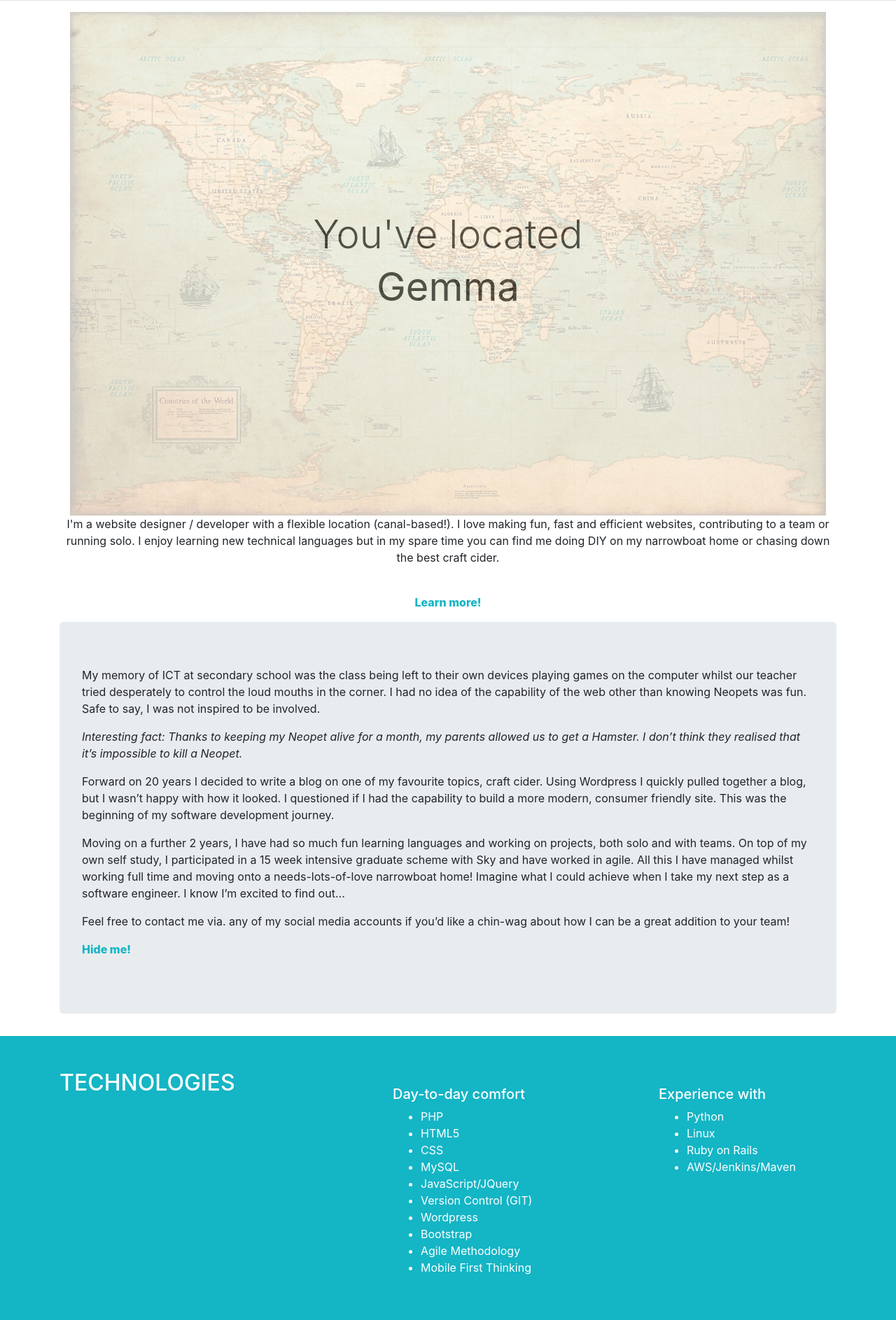
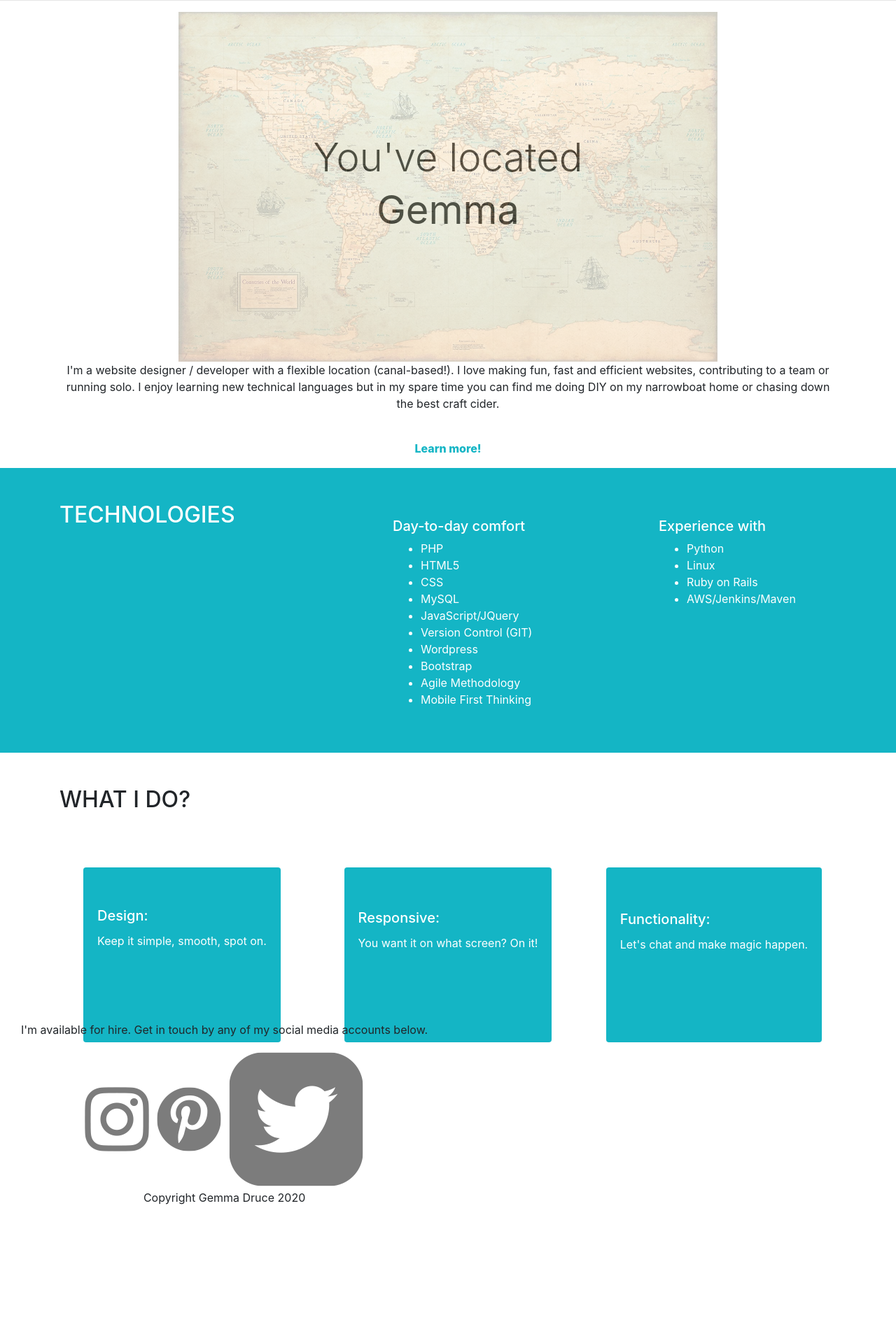
Before and after one commit to GemmieDodger/portfolioGem, a PHP site: page / in a window 1280 px wide. Shown: the part 124-2011 px from the top of the page at 70% size. After the commit the page ends 1846 px from the top, so only its background shows below. Run offline with PHP 8.4, Linux system fonts and the light colour scheme; some libraries are stand-ins or nearby versions.

Commit message:
Removing spare comments/code that is irrelevant

```diff
--- a/public/css/styles.css
+++ b/public/css/styles.css
@@ -27,11 +27,13 @@
 .hero {
     position: relative;
     text-align: center;
+
 }
 
 .hero-image{
     opacity: 30%;
-
+    max-height:500px;
+    max-width:800px;
 
 }
 .hero-text{
--- a/views/pages/about.php
+++ b/views/pages/about.php
@@ -28,7 +28,7 @@
         </div>
     </div>
 </section>
-<section>
+<section class = "moredetails">
     <div class="container">
         <div  class="jumbotron">
             <p class ="mx-auto">
@@ -90,7 +90,7 @@
 </section>
 <section class="col-xs-12">
     <div class="container">
-        <h2 class="text-uppercase animation-element slide-left">What I do?</h2>
+        <h2 class="text-uppercase animation-element slide-left mt-5">What I do?</h2>
         <div id="keys" class="row  white-font">
             <div class="col-lg-4 d-flex align-items-stretch animation-element slide-left">
                 <div class="card-margin card mx-auto">
--- a/views/portfolio/read.php
+++ b/views/portfolio/read.php
@@ -30,7 +30,7 @@
                 <?php }
                 ?>
             </ol>
-            <div class="carousel-inner">
+            <div>
                 <?php
                 if ($image2 != NULL || !empty($image2)) {
                     ?>
```
